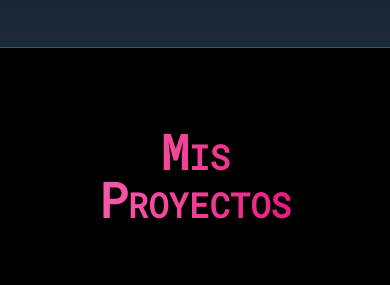
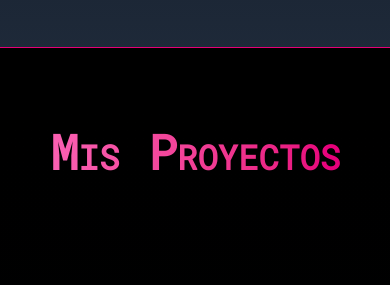
Before and after one commit to YohannaGelo/portfolio, a website: page index.html in a window 390 px wide. Shown: the part 4030-4315 px from the top of the page. Drawn offline with nearby package versions, Linux system fonts and the light colour scheme.

Commit message:
Ajustar clase de contenedor en la sección de proyectos para mejorar la responsividad en dispositivos pequeños.

```diff
--- a/index.html
+++ b/index.html
@@ -331,7 +331,7 @@
 
     <!-- Sección Proyectos -->
     <section id="projects" class="py-20 px-4 bg-gradient-to-b from-black to-gray-800 border-t-1 border-t-pink-600">
-        <div class="wrapper mx-auto px-4">
+        <div class="sm:wrapper mx-auto px-4">
             <h2>Mis Proyectos</h2>
             <div class="grid grid-cols-1 md:grid-cols-2 lg:grid-cols-3 gap-8 py-12 px-4">
                 <!-- Proyecto 1 - Laravel -->
```
